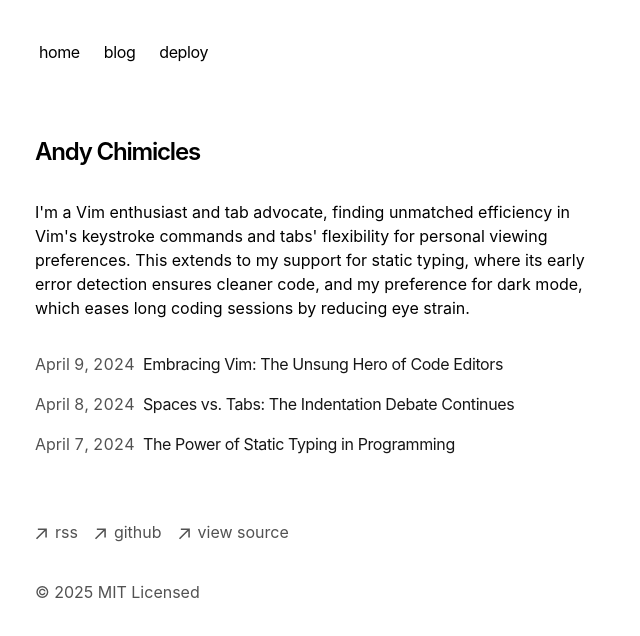
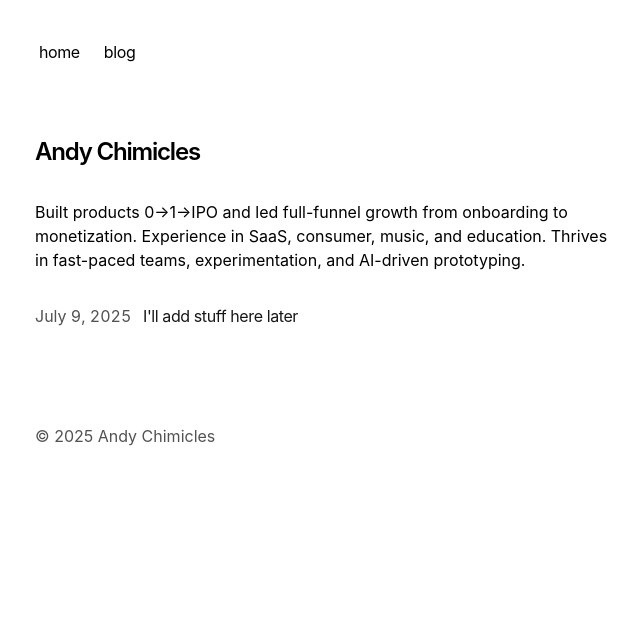
Before and after one commit to andychimss/andychimicles-portfolio, a Next.js app: page / in a window 1280 px wide. Shown: the top 636 px of the page, without its empty margins (317-957 px from the left). Built offline with nearby package versions, Linux system fonts and the light colour scheme.

Commit message:
Update portfolio: remove nav deploy link, temporarily remove 2 blog posts, update meta tags and branding to Andy Chimicles

```diff
--- a/app/blog/posts/vim.mdx
+++ b/app/blog/posts/vim.mdx
@@ -1,7 +1,7 @@
 ---
-title: 'Embracing Vim: The Unsung Hero of Code Editors'
-publishedAt: '2024-04-09'
-summary: 'Discover why Vim, with its steep learning curve, remains a beloved tool among developers for editing code efficiently and effectively.'
+title: 'I'll add stuff here later'
+publishedAt: '2025-07-09'
+summary: 'summary1234.'
 ---
 
 In the world of software development, where the latest and greatest tools frequently capture the spotlight, Vim stands out as a timeless classic. Despite its age and initial complexity, Vim has managed to retain a devoted following of developers who swear by its efficiency, versatility, and power.
--- a/app/components/footer.tsx
+++ b/app/components/footer.tsx
@@ -19,7 +19,7 @@ export default function Footer() {
   return (
     <footer className="mb-16">
       <ul className="font-sm mt-8 flex flex-col space-x-0 space-y-2 text-neutral-600 md:flex-row md:space-x-4 md:space-y-0 dark:text-neutral-300">
-        <li>
+        {/* <li>
           <a
             className="flex items-center transition-all hover:text-neutral-800 dark:hover:text-neutral-100"
             rel="noopener noreferrer"
@@ -51,10 +51,10 @@ export default function Footer() {
             <ArrowIcon />
             <p className="ml-2 h-7">view source</p>
           </a>
-        </li>
+        </li> */}
       </ul>
       <p className="mt-8 text-neutral-600 dark:text-neutral-300">
-        © {new Date().getFullYear()} MIT Licensed
+        © {new Date().getFullYear()} Andy Chimicles
       </p>
     </footer>
   )
--- a/app/components/nav.tsx
+++ b/app/components/nav.tsx
@@ -6,9 +6,6 @@ const navItems = {
   },
   '/blog': {
     name: 'blog',
-  },
-  'https://vercel.com/templates/next.js/portfolio-starter-kit': {
-    name: 'deploy',
   },
 }
 
--- a/app/layout.tsx
+++ b/app/layout.tsx
@@ -11,15 +11,15 @@ import { baseUrl } from './sitemap'
 export const metadata: Metadata = {
   metadataBase: new URL(baseUrl),
   title: {
-    default: 'Next.js Portfolio Starter',
-    template: '%s | Next.js Portfolio Starter',
+    default: 'Andy Chimicles - Portfolio',
+    template: '%s | Andy Chimicles',
   },
-  description: 'This is my portfolio.',
+  description: 'Personal portfolio and blog of Andy Chimicles',
   openGraph: {
-    title: 'My Portfolio',
-    description: 'This is my portfolio.',
+    title: 'Andy Chimicles - Portfolio',
+    description: 'Personal portfolio and blog of Andy Chimicles',
     url: baseUrl,
-    siteName: 'My Portfolio',
+    siteName: 'Andy Chimicles',
     locale: 'en_US',
     type: 'website',
   },
--- a/app/og/route.tsx
+++ b/app/og/route.tsx
@@ -2,7 +2,7 @@ import { ImageResponse } from 'next/og'
 
 export function GET(request: Request) {
   let url = new URL(request.url)
-  let title = url.searchParams.get('title') || 'Next.js Portfolio Starter'
+  let title = url.searchParams.get('title') || 'Andy Chimicles: Portfolio'
 
   return new ImageResponse(
     (
--- a/app/page.tsx
+++ b/app/page.tsx
@@ -7,11 +7,7 @@ export default function Page() {
         Andy Chimicles
       </h1>
       <p className="mb-4">
-        {`I'm a Vim enthusiast and tab advocate, finding unmatched efficiency in
-        Vim's keystroke commands and tabs' flexibility for personal viewing
-        preferences. This extends to my support for static typing, where its
-        early error detection ensures cleaner code, and my preference for dark
-        mode, which eases long coding sessions by reducing eye strain.`}
+        {`Built products 0→1→IPO and led full-funnel growth from onboarding to monetization. Experience in SaaS, consumer, music, and education. Thrives in fast-paced teams, experimentation, and AI-driven prototyping.`}
       </p>
       <div className="my-8">
         <BlogPosts />
--- a/app/sitemap.ts
+++ b/app/sitemap.ts
@@ -1,6 +1,6 @@
 import { getBlogPosts } from 'app/blog/utils'
 
-export const baseUrl = 'https://portfolio-blog-starter.vercel.app'
+export const baseUrl = 'https://andychimicles.vercel.app'
 
 export default async function sitemap() {
   let blogs = getBlogPosts().map((post) => ({
```
Also changed, not shown: app/blog/temp-posts/spaces-vs-tabs.mdx (renamed from app/blog/posts/spaces-vs-tabs.mdx), app/blog/temp-posts/static-typing.mdx (renamed from app/blog/posts/static-typing.mdx).
